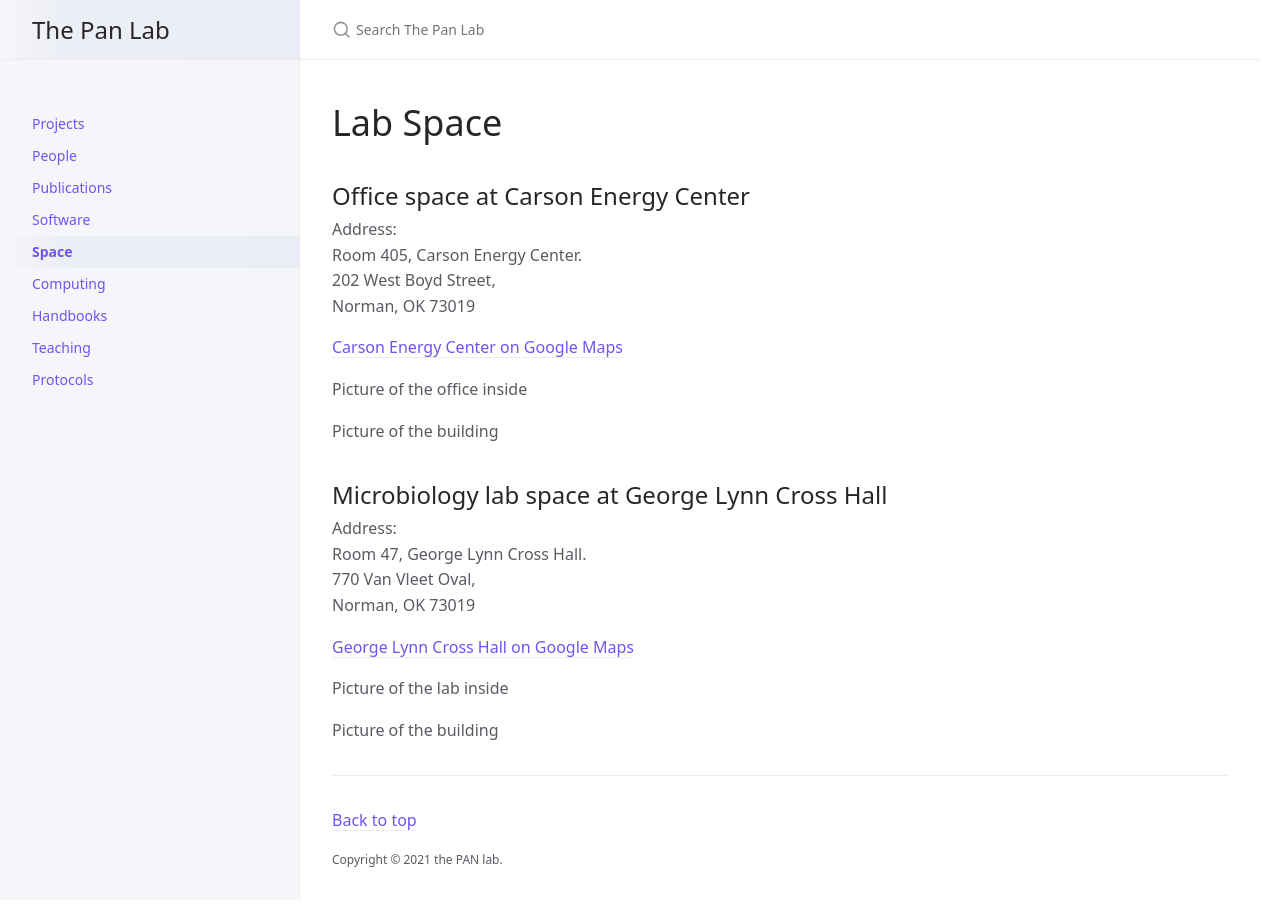
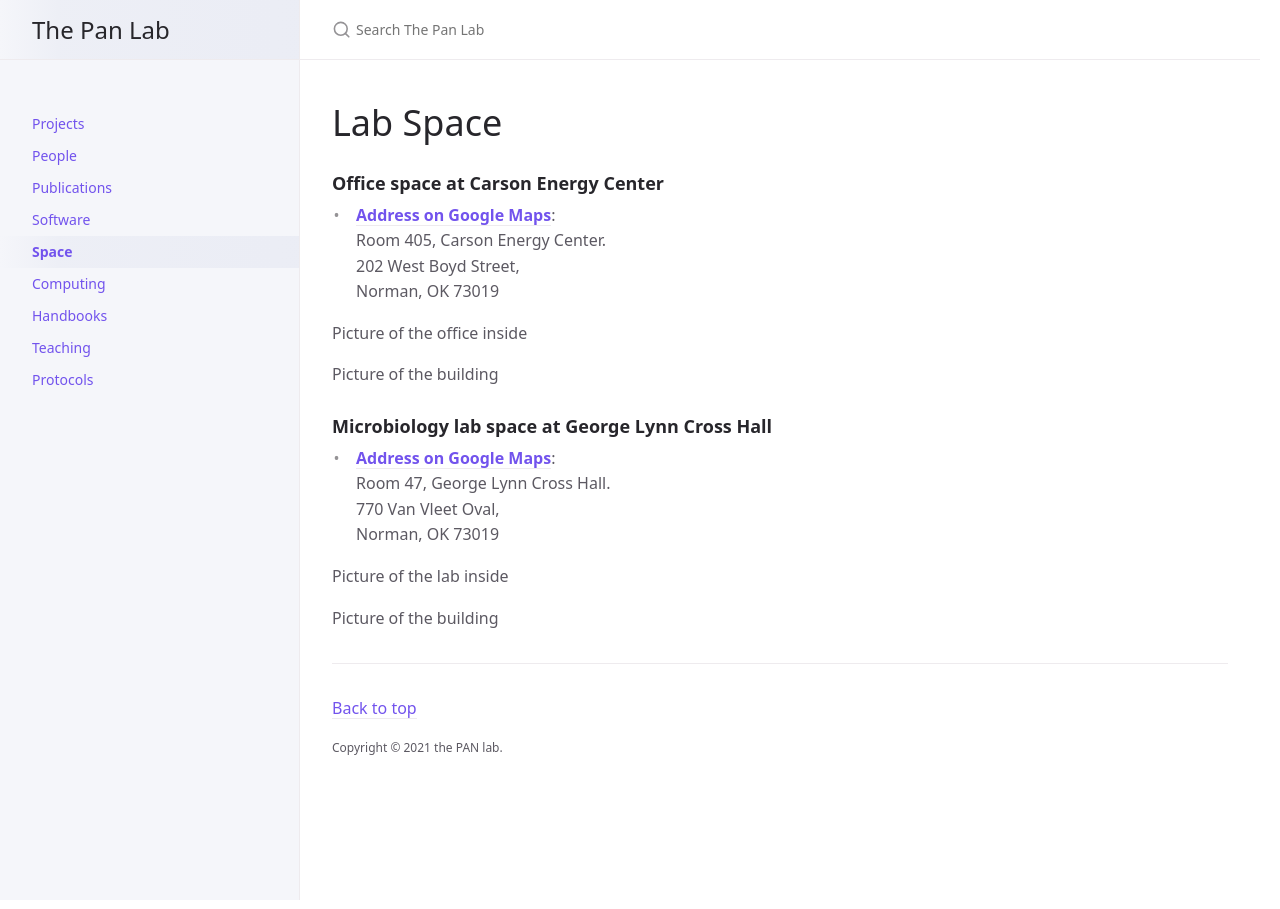
Before and after one commit to thepanlab/thepanlab.github.io, a Jekyll site: the page built from docs/space.md, in a window 1280 px wide. Built offline with Jekyll 4.4.1, drawn with Linux system fonts in a browser that asks for light colours.

Commit message:
Update space.md

```diff
--- a/docs/space.md
+++ b/docs/space.md
@@ -5,28 +5,27 @@ nav_order: 5
 ---
 # Lab Space
 
-## Office space at Carson Energy Center
+### **Office space at Carson Energy Center**
 
-Address:
-Room 405, Carson Energy Center.
-202 West Boyd Street,
-Norman, OK 73019
+- [**Address on Google Maps**](https://www.google.com/maps/place/Gallogly+College+of+Engineering/@35.2106619,-97.4429135,18.08z/data=!4m5!3m4!1s0x87b269d41b60d8c9:0x37f702bd76c6732c!8m2!3d35.2108932!4d-97.4425345):
+  Room 405, Carson Energy Center.
+  202 West Boyd Street,
+  Norman, OK 73019
 
-[Carson Energy Center on Google Maps](https://www.google.com/maps/place/Gallogly+College+of+Engineering/@35.2106619,-97.4429135,18.08z/data=!4m5!3m4!1s0x87b269d41b60d8c9:0x37f702bd76c6732c!8m2!3d35.2108932!4d-97.4425345)
+
 
 
 Picture of the office inside
 
 Picture of the building
 
-## Microbiology lab space at George Lynn Cross Hall
+### **Microbiology lab space at George Lynn Cross Hall**
 
-Address:
-Room 47, George Lynn Cross Hall.
-770 Van Vleet Oval,
-Norman, OK  73019
+- [**Address on Google Maps**](https://www.google.com/maps/place/George+Lynn+Cross+Hall/@35.2069292,-97.4457894,17z/data=!4m12!1m6!3m5!1s0x87b269d332d849f9:0x3998c7056c2a8d14!2sGeorge+Lynn+Cross+Hall!8m2!3d35.2065631!4d-97.4448832!3m4!1s0x87b269d332d849f9:0x3998c7056c2a8d14!8m2!3d35.2065631!4d-97.4448832):
+  Room 47, George Lynn Cross Hall.
+  770 Van Vleet Oval,
+  Norman, OK  73019
 
-[George Lynn Cross Hall on Google Maps](https://www.google.com/maps/place/George+Lynn+Cross+Hall/@35.2069292,-97.4457894,17z/data=!4m12!1m6!3m5!1s0x87b269d332d849f9:0x3998c7056c2a8d14!2sGeorge+Lynn+Cross+Hall!8m2!3d35.2065631!4d-97.4448832!3m4!1s0x87b269d332d849f9:0x3998c7056c2a8d14!8m2!3d35.2065631!4d-97.4448832)
 
 Picture of the lab inside
 
```
